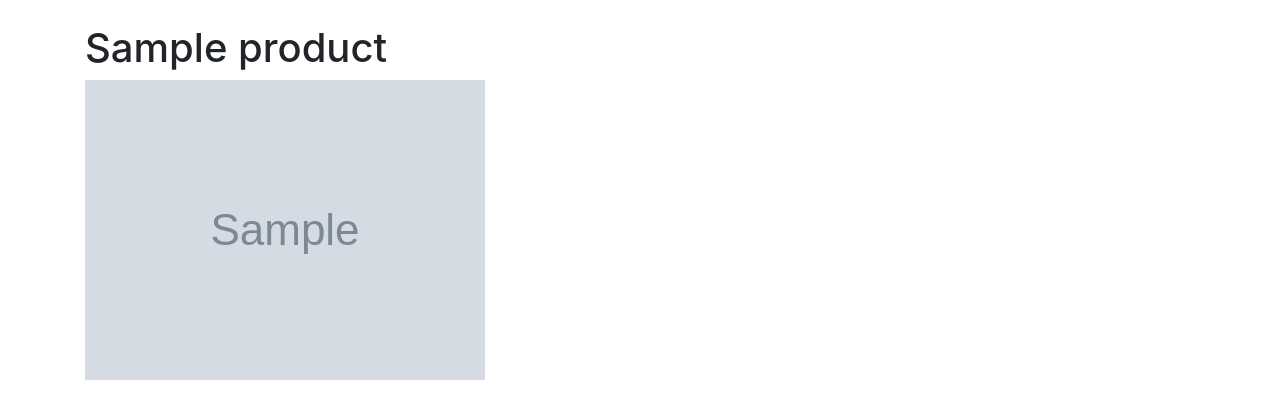
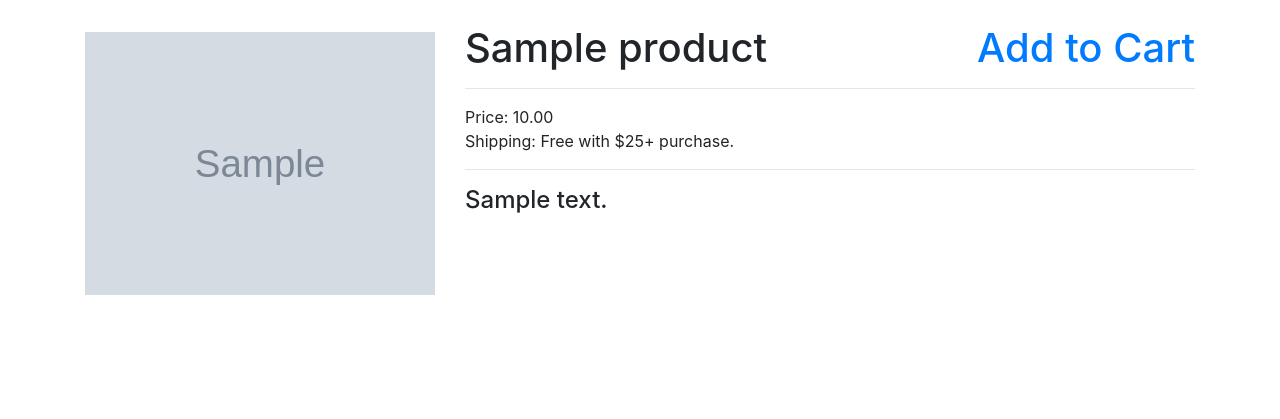
Before and after one commit to Francis-Njoku/clothstore, a Django app: a page that uses templates/navbar.html in a window 1280 px wide. Shown: the part 56-475 px from the top of the page. Run offline with Django 3.2, Linux system fonts and the light colour scheme; tables that the repository leaves empty hold one stand-in row (values such as "Sample post"); grey boxes marked "Sample" are stand-in pictures; some libraries are stand-ins or nearby versions.

Commit message:
Update view html

```diff
--- a/templates/navbar.html
+++ b/templates/navbar.html
@@ -16,7 +16,7 @@
       </li>
     </ul>
     <form class="form-inline mt-2 mt-md-0" action="/s/" role="search">
-      <input class="form-control mr-sm-2" type="text" placeholder="Search" aria-label="Search">
+      <input class="form-control mr-sm-2" type="text" placeholder="Search" name="q" aria-label="Search">
       <button class="btn btn-outline-success my-2 my-sm-0" type="submit">Search</button>
     </form>
   </div>
--- a/templates/products/single2.html
+++ b/templates/products/single2.html
@@ -1,10 +1,25 @@
 
 {% extends 'base.html' %}
+<div class="page-header">
+<h1>{{product.title}}</h1>
+</div>
+{% block content %}
 
-{% block content %}
-<h1>{{product.title}}</h1>
+<div class="row">
+<div class="col-sm-4">
 <h1>{{images.image}}</h1>
 {% for item in images %}
     <img class=" img-fluid" src="{{ MEDIA_URL }}/media/{{ item.image }}" />
 {% endfor %}
+</div>
+<div class="col-sm-8">
+<h1>{{product.title}} <a href='#' class=' float-right'>Add to Cart</a></h1>
+<hr/>
+Price: {{product.price}}<br/>
+Shipping: Free with $25+ purchase.
+<hr/>
+<h4>{{product.description|linebreaks}}</h4>
+</div>
+</div>
+
 {% endblock %}
```
Also changed, not shown: templates/products/result.html (added, +8 -0 lines).
